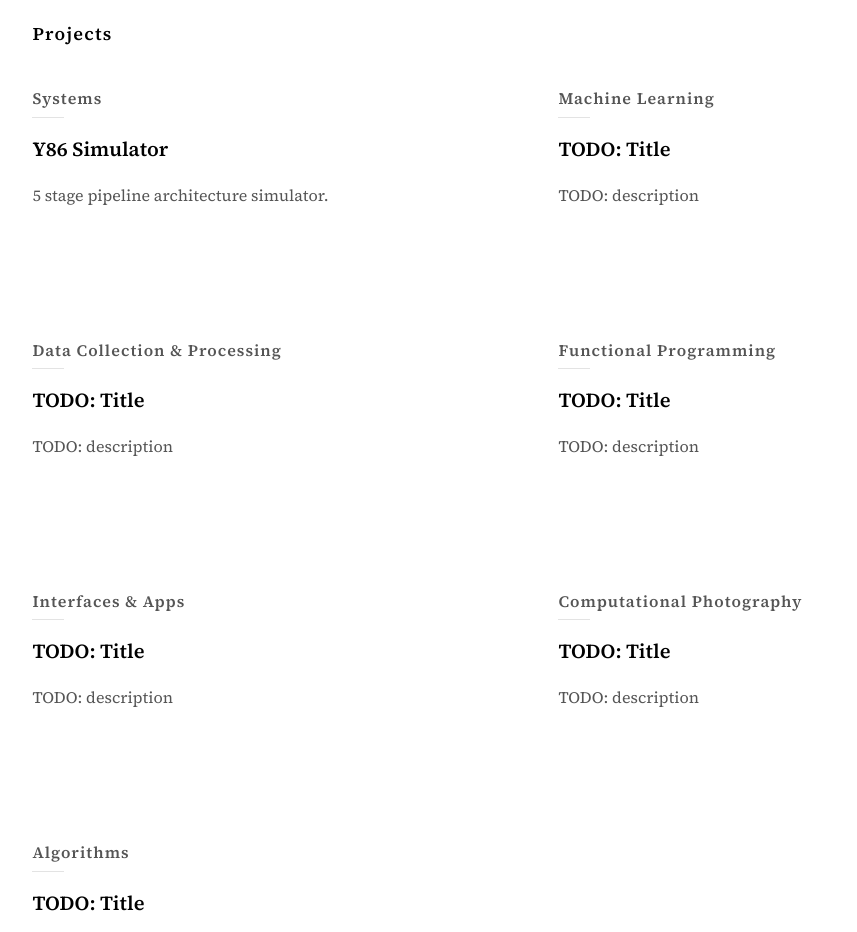
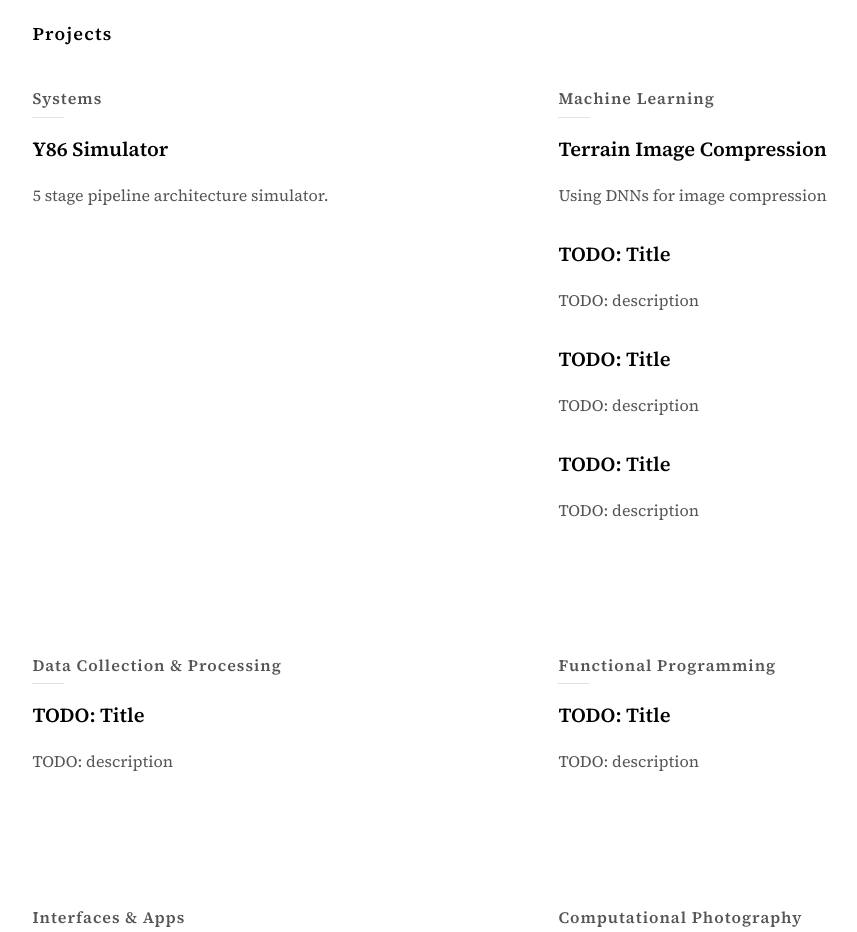
Before and after one commit to leifnyland/website, a plain HTML site: page index.html in a window 1280 px wide. Shown: the part 1540-2472 px from the top of the page, without its empty margins (118-975 px from the left). Drawn offline with Linux system fonts and the light colour scheme.

Commit message:
tweakers, broke images for a sec

```diff
--- a/index.html
+++ b/index.html
@@ -91,6 +91,18 @@
 
 				<div class="project-group">
 					<h3 class="project-group-title">Machine Learning</h3>
+					<div class="project">
+						<h4><a href="#">Terrain Image Compression</a></h4>
+						<p>Using DNNs for image compression</p>
+					</div>
+					<div class="project">
+						<h4><a href="#">TODO: Title</a></h4>
+						<p>TODO: description</p>
+					</div>
+					<div class="project">
+						<h4><a href="#">TODO: Title</a></h4>
+						<p>TODO: description</p>
+					</div>
 					<div class="project">
 						<h4><a href="#">TODO: Title</a></h4>
 						<p>TODO: description</p>
```
Also changed, not shown: images/Y86/Hardware-structure-of-PIPE-the-pipelined-implementation-to-be-verified-Some-of-the.png (renamed from images/Hardware-structure-of-PIPE-the-pipelined-implementation-to-be-verified-Some-of-the.png), images/Y86/Y86-instruction-set-Instruction-encodings-range-between-1-and-6-bytes-An-instruction.png (renamed from images/Y86-instruction-set-Instruction-encodings-range-between-1-and-6-bytes-An-instruction.png).
